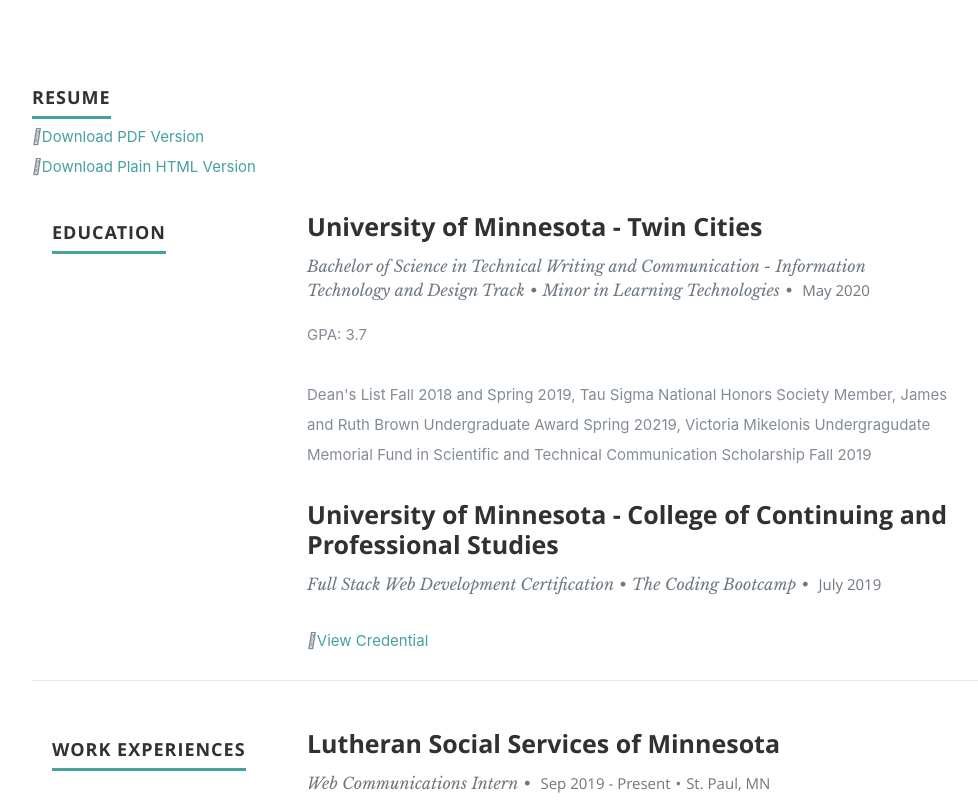
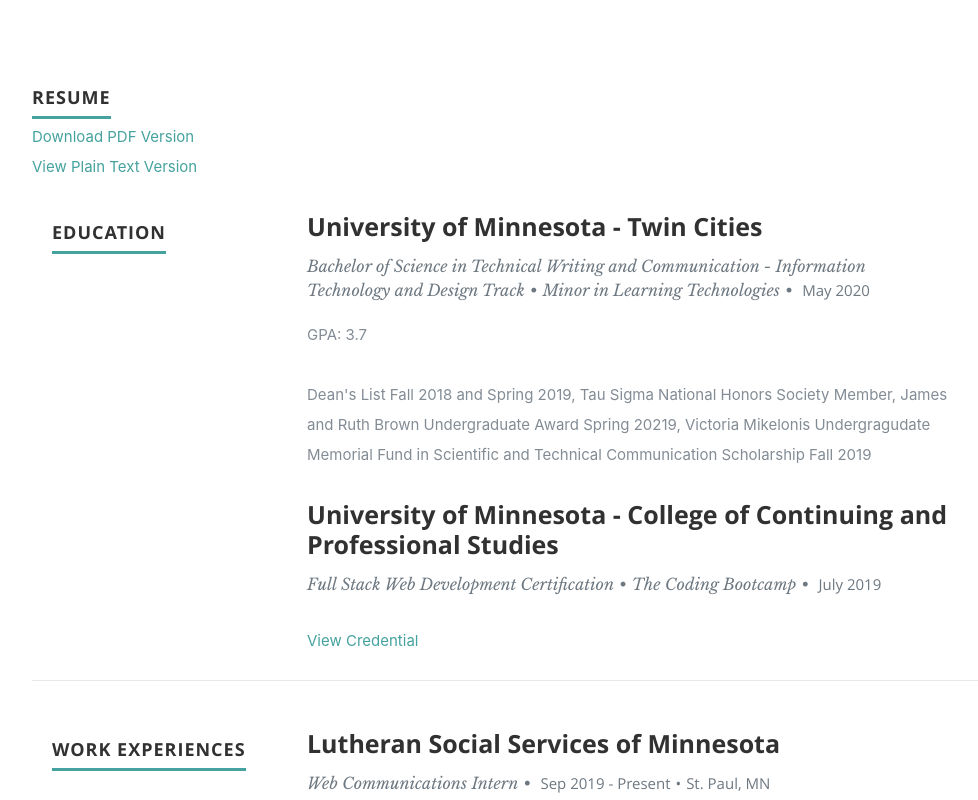
Before and after one commit to emilyr47/Portfolio, a React (Create React App) app: page / in a window 1280 px wide. Shown: the part 1440-2240 px from the top of the page, without its empty margins (98-1076 px from the left). Built offline with nearby package versions, Linux system fonts and the light colour scheme.

Commit message:
final links updated

```diff
--- a/public/css/default.css
+++ b/public/css/default.css
@@ -87,7 +87,7 @@
    word-wrap: break-word;
 }
 
-blockquote, q { quotes: &#8220 &#8220; }
+blockquote, q { quotes: #8220 #8220; }
 
 blockquote:before, blockquote:after,
 q:before, q:after {
--- a/src/components/Portfolio.js
+++ b/src/components/Portfolio.js
@@ -32,8 +32,8 @@
 
                     {/* </a> */}
                   </div>
-                  <i className="fas fa-download"></i><a href={`${item.projecturl}`} target="_blank" rel="noopener noreferrer">View Project</a><br></br>
-                          <i className="fas fa-download"></i><a href={`${item.repourl}`} target="_blank" rel="noopener noreferrer">View Code</a><br></br>
+                  <a href={`${item.projecturl}`} target="_blank" rel="noopener noreferrer">View Project</a><br></br>
+                          <a href={`${item.repourl}`} target="_blank" rel="noopener noreferrer">View Code</a><br></br>
 
                 </div>
 
@@ -68,7 +68,7 @@
 
 
                   </div>
-                  <i className="fas fa-download"></i><a href={`${item.pdfurl}`} target="_blank" rel="noopener noreferrer">Download PDF Project</a><br></br>
+                  <a href={`${item.pdfurl}`} target="_blank" rel="noopener noreferrer">Download PDF Project</a><br></br>
 
 
                 </div>
@@ -103,7 +103,7 @@
                       </div>
                     {/* </a> */}
                   </div>
-                  <i className="fas fa-download"></i><a href={`${item.siteurl}`} target="_blank" rel="noopener noreferrer">View Project</a><br></br>
+                  <a href={`${item.siteurl}`} target="_blank" rel="noopener noreferrer">View Project</a><br></br>
 
                 </div>
 
--- a/src/components/Resume.js
+++ b/src/components/Resume.js
@@ -9,8 +9,8 @@
          <div className="row education">
          <h1><span>Resume</span></h1>
          <div className="downloads">
-         <i className="fas fa-download"></i><a href="images/Resume_EmilyRaper.pdf" target="_blank">Download PDF Version</a><br></br>
-         <i className="fas fa-download"></i><a href="fhfh">Download Plain HTML Version</a>
+         <a href="images/Resume_EmilyRaper.pdf" target="_blank">Download PDF Version</a><br></br>
+         <a href="images/plainresume.txt" target="_blank">View Plain Text Version</a>
 
          </div><br></br>
             <div className="three columns header-col">
@@ -42,7 +42,7 @@
                   )
                 })
               }
-                                        <i className="fas fa-download"></i><a href="https://umn.credly.com/member-badges/19394878" target="_blank" rel="noopener noreferrer">View Credential</a><br></br>
+                                        <a href="https://umn.credly.com/member-badges/19394878" target="_blank" rel="noopener noreferrer">View Credential</a><br></br>
 
             </div>
          </div>
--- a/src/resumeData.js
+++ b/src/resumeData.js
@@ -137,17 +137,23 @@
       {
         "name":"Doenet",
         "description":"Doenet is Learning Management System powered by React.js and PHP.  It is an on-going project being developed by a team within the School of Mathematics at the University of Minnesota.",
-        "imgurl":"images/doenet.png"
+        "imgurl":"images/doenet.png",
+        "projecturl":"https://emilyr47.github.io/Doenet/",
+        "repourl":"https://github.com/emilyr47/Doenet"
       },
       {
         "name":"Project Resume",
         "description":"This is a job application tracking app powered by JavaScript and Node.js.  The app saves your most recent job applications in its database and then proceeds to remind users when to follow up with potential employers.  The app also provides job openings using the GitHub Job's API.",
-        "imgurl":"images/projectresume.png"
+        "imgurl":"images/projectresume.png",
+        "projecturl":"http://project-resume-1.herokuapp.com/",
+        "repourl":"https://github.com/emilyr47/projectResume"
       },
       {
         "name":"Friend's Game",
         "description":"This is a memory game powered by React.js.  The goal of the game is to remember which Friends characters you have clicked on and to see how long you can last.  The game keeps score for you.",
-        "imgurl":"images/friends.png"
+        "imgurl":"images/friends.png",
+        "projecturl":"https://emilyr47.github.io/clicky-game/",
+        "repourl":"https://github.com/emilyr47/clicky-game"
       }
     ],
     "portfolio2":[
```
Also changed, not shown: public/images/plainresume.txt (added), public/images/plaintextresume.txt (added), public/images/~$ainresume.txt (added).
